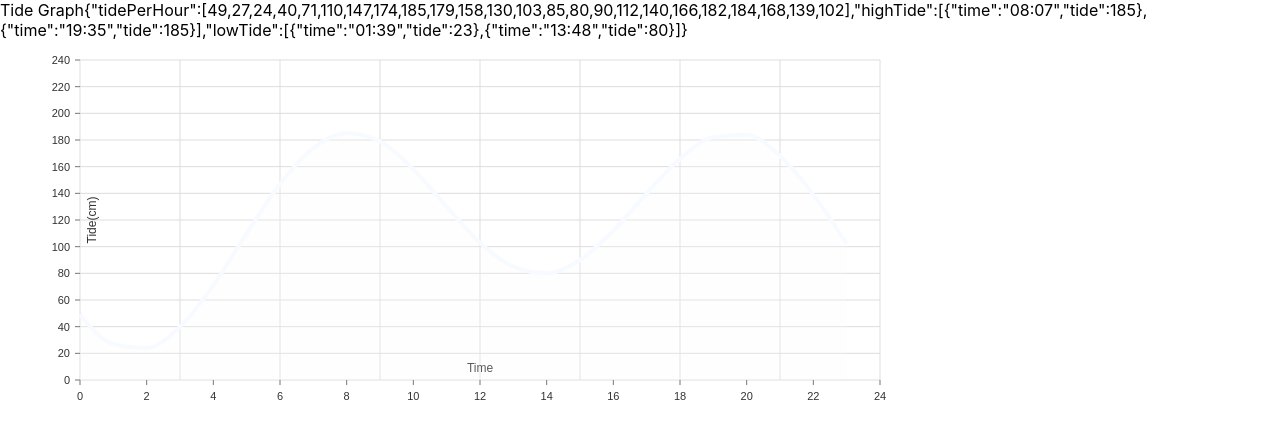
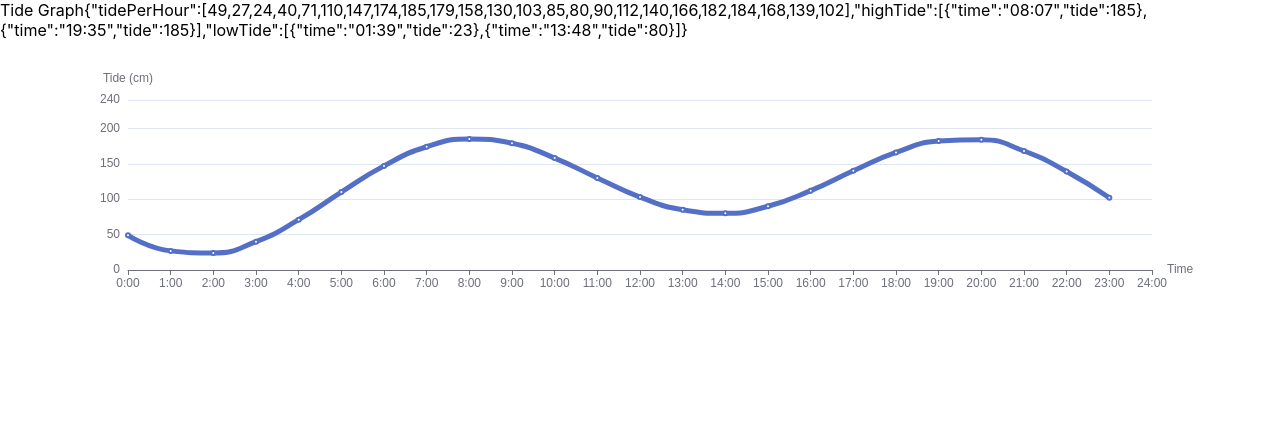
Before and after one commit to wadabee/fishing-app, a Next.js app: page /tide-graph in a window 1280 px wide. Shown: the top 438 px of the page. Built offline with nearby package versions, Linux system fonts and the light colour scheme.

Commit message:
replaced nivo to echarts

```diff
--- a/package.json
+++ b/package.json
@@ -10,9 +10,9 @@
     "test": "jest"
   },
   "dependencies": {
-    "@nivo/core": "^0.80.0",
-    "@nivo/line": "^0.80.0",
     "dayjs": "^1.11.5",
+    "echarts": "^5.4.0",
+    "echarts-for-react": "^3.0.2",
     "lodash": "^4.17.21",
     "next": "12.3.0",
     "react": "18.2.0",
--- a/src/pages/tide-graph/index.tsx
+++ b/src/pages/tide-graph/index.tsx
@@ -2,63 +2,55 @@ import dayjs from "dayjs";
 import { NextPage } from "next";
 import tideData from "../../feature/tide/data/json/2022_hososhima.json";
 
-import { Line } from "@nivo/line";
 import { JmaTide } from "../../@types/tide";
+
+import ReactECharts from "echarts-for-react";
+import _ from "lodash";
 
 const TideGraph: NextPage = () => {
   const today = dayjs().format("YYYY-MM-DD");
   const tideDataForToday = (tideData as JmaTide)[today];
 
-  const commonProperties = {
-    width: 900,
-    height: 400,
-    margin: { top: 20, right: 20, bottom: 60, left: 80 },
-    // 26    data,
-    animate: true,
-    // enableSlices: "x",
-  };
-
   return (
     <>
       Tide Graph
       {JSON.stringify(tideDataForToday)}
-      <Line
-        {...commonProperties}
-        curve="monotoneX"
-        data={[
-          {
-            id: "tide",
-            data: tideDataForToday.tidePerHour.map((value, index) => ({
-              x: index,
-              y: value,
-            })),
+      <ReactECharts
+        option={{
+          xAxis: {
+            name: "Time",
+            type: "category",
+            data: _.range(25).map((value) => `${value}:00`),
+            boundaryGap: false,
           },
-        ]}
-        xScale={{
-          type: "linear",
-          min: 0,
-          max: 23,
-          nice: true,
+          yAxis: {
+            name: "Tide (cm)",
+            type: "value",
+            min: 0,
+            max: 240,
+          },
+          series: [
+            {
+              data: tideDataForToday.tidePerHour,
+              type: "line",
+              smooth: true,
+              lineStyle: {
+                width: 5,
+              },
+              // markPoint: {
+              //   symbol: "roundRect",
+              //   data: [
+              //     {
+              //       value: "aaa",
+              //       name: "highTide",
+              //       coord: [1, 100],
+              //     },
+              //   ],
+              // },
+            },
+          ],
         }}
-        yScale={{
-          type: "linear",
-          min: 0,
-          max: 240,
-        }}
-        axisLeft={{
-          legend: "Tide(cm)",
-          legendOffset: 12,
-        }}
-        axisBottom={{
-          legend: "Time",
-          legendOffset: -12,
-        }}
-        lineWidth={4}
-        enableArea={true}
-        enablePoints={false}
-        gridXValues={[0, 3, 6, 9, 12, 15, 18, 21, 24]}
-        colors={{ scheme: "blues" }}
-      />
+      ></ReactECharts>
     </>
   );
 };
```
Also changed, not shown: 2 other files (tests, documents, lock files or other folders).
